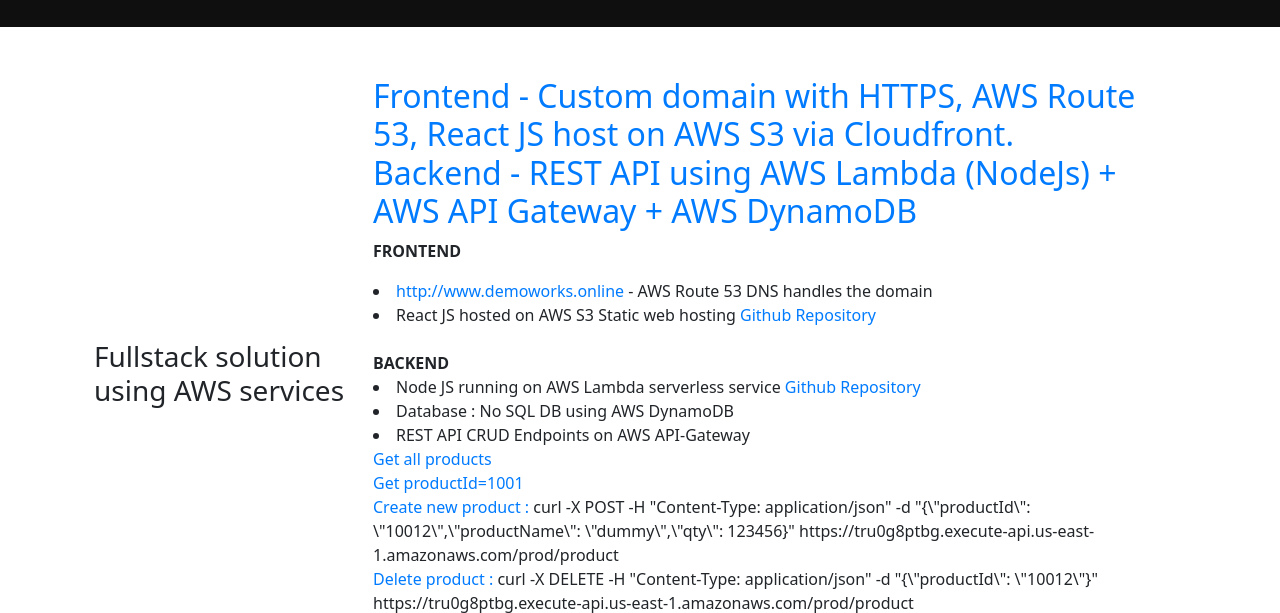
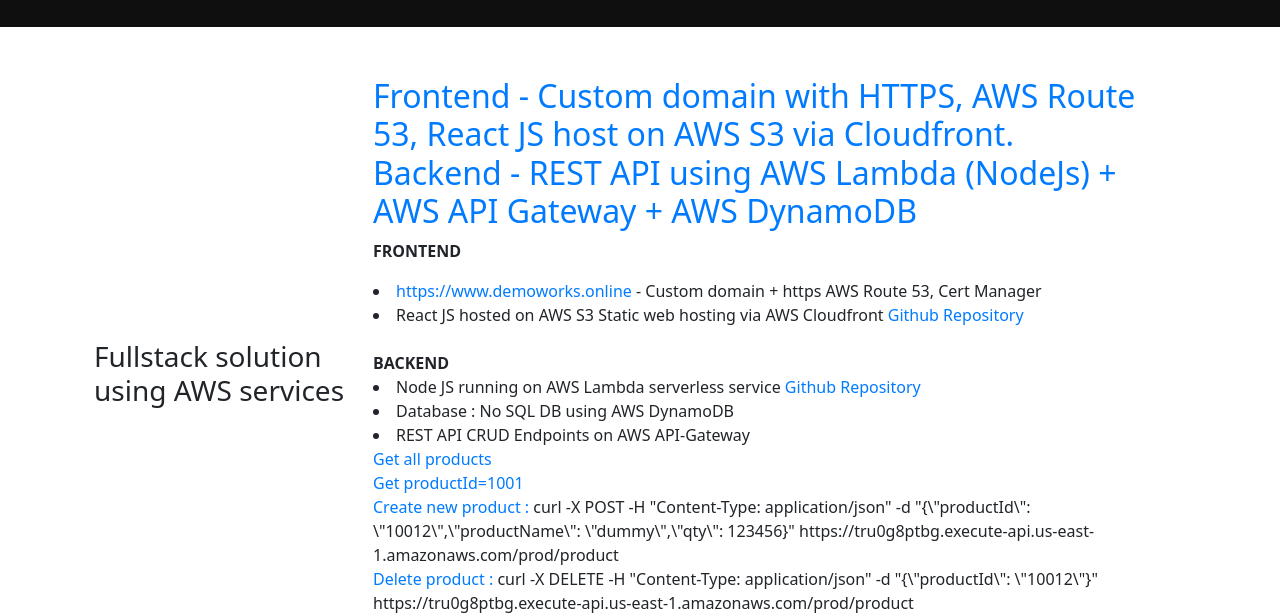
Before and after one commit to PwtanSG/pwtansg.github.io, a plain HTML site: page index.html in a window 1280 px wide. Shown: the part 179-792 px from the top of the page. Drawn offline with nearby package versions, Linux system fonts and the light colour scheme.

Commit message:
Update aws fullstack with HTTPS and using Aws Cloudfront

```diff
--- a/index.html
+++ b/index.html
@@ -34,7 +34,7 @@
                     <li class="nav-item active"><a class="nav-link" href="https://github.com/PwtanSG"><span
                                 class="fa fa-github fa-lg"></span> GitHub </a></li>
                     <li class="nav-item active"><a class="nav-link"
-                            href="https://www.linkedin.com/in/pang-wee-tan-15777021a/"><span
+                            href="https://www.linkedin.com/in/pang-wee-tan/"><span
                                 class="fa fa-linkedin fa-lg"></span> Linkedin</a></li>
                     <li class="nav-item active"><a class="nav-link"
                             href="https://www.youtube.com/@pangweetan6023/featured"><span
@@ -69,9 +69,8 @@
                                 DynamoDB</a></h2>
                         <p class="d-sm-block">
                             <strong>FRONTEND</strong>
-                            <li><a href="http://www.demoworks.online">http://www.demoworks.online</a> - AWS Route 53 DNS
-                                handles the domain</li>
-                            <li>React JS hosted on AWS S3 Static web hosting
+                            <li><a href="https://www.demoworks.online">https://www.demoworks.online</a> - Custom domain + https AWS Route 53, Cert Manager</li>
+                            <li>React JS hosted on AWS S3 Static web hosting via AWS Cloudfront
                                 <a href="https://github.com/PwtanSG/react-frontend-aws">Github Repository</a>
                                 <!-- <a href="https://github.com/PwtanSG/aws-s3-react-frontend">Github Repository</a> -->
                             </li>
```
